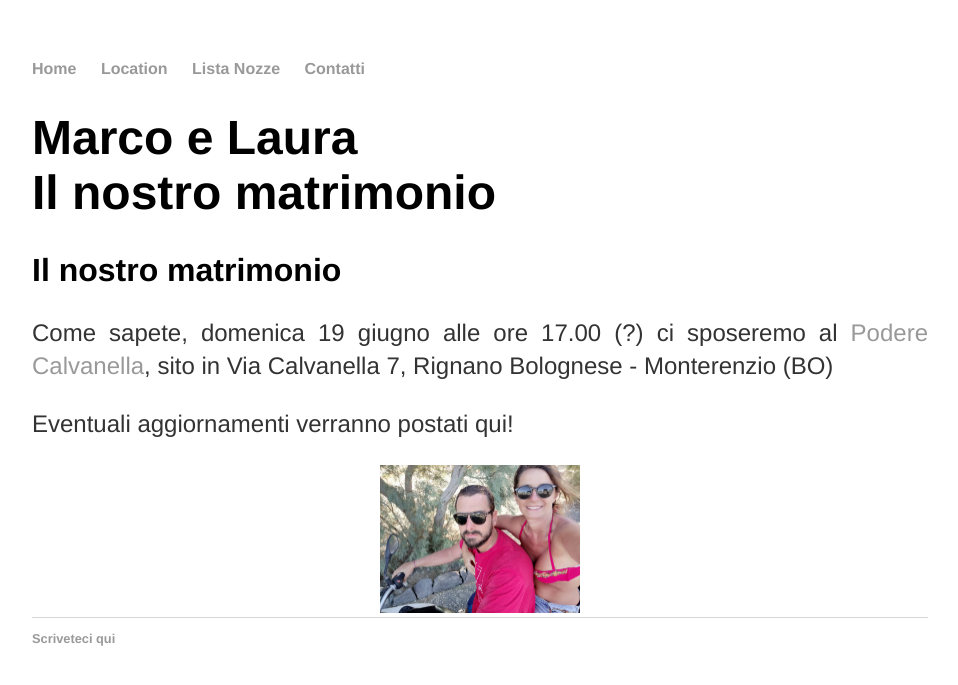
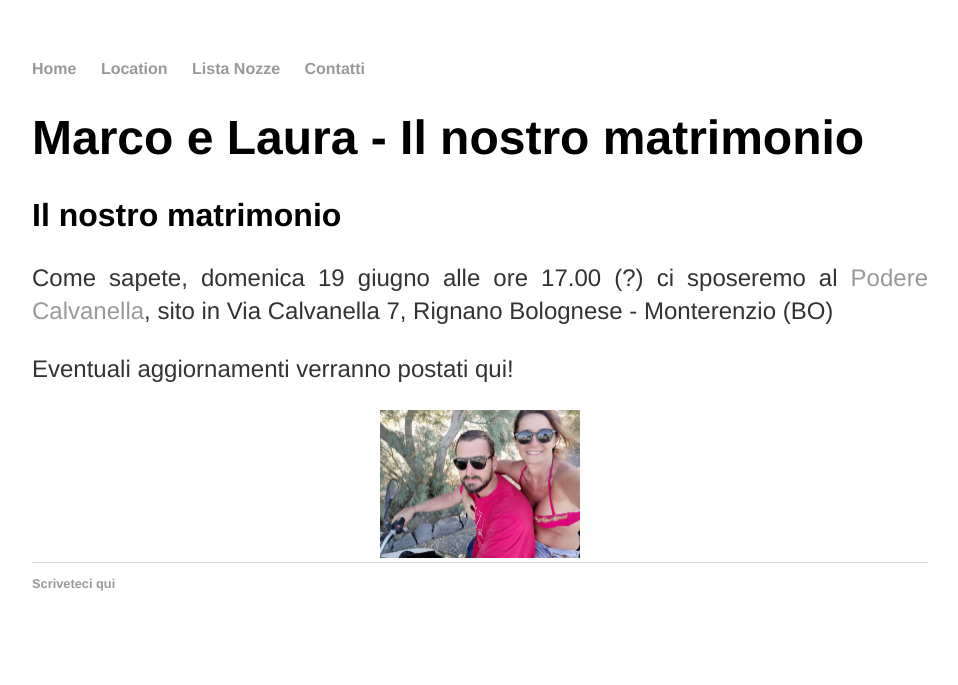
Before and after one commit to marcoelaura/marcoelaura.github.io, a Jekyll site: the page built from index.html, in a window 1280 px wide. Shown: the top 685 px of the page, without its empty margins (160-1118 px from the left). Built offline with Jekyll 4.4.1, drawn with Linux system fonts in a browser that asks for light colours.

```diff
--- a/index.html
+++ b/index.html
@@ -3,8 +3,7 @@ layout: default
 title: Marco e Laura
 ---
 <div class="blurb">
-	<h1> Marco e Laura <br>
-		Il nostro matrimonio</h1>
+	<h1> Marco e Laura - Il nostro matrimonio</h1>
 	<h2> Il nostro matrimonio </h2>
 	<p> Come sapete, domenica 19 giugno alle ore 17.00 (?) ci sposeremo al <a href="/Location">Podere Calvanella</a>, sito in
 		Via Calvanella 7,
```
